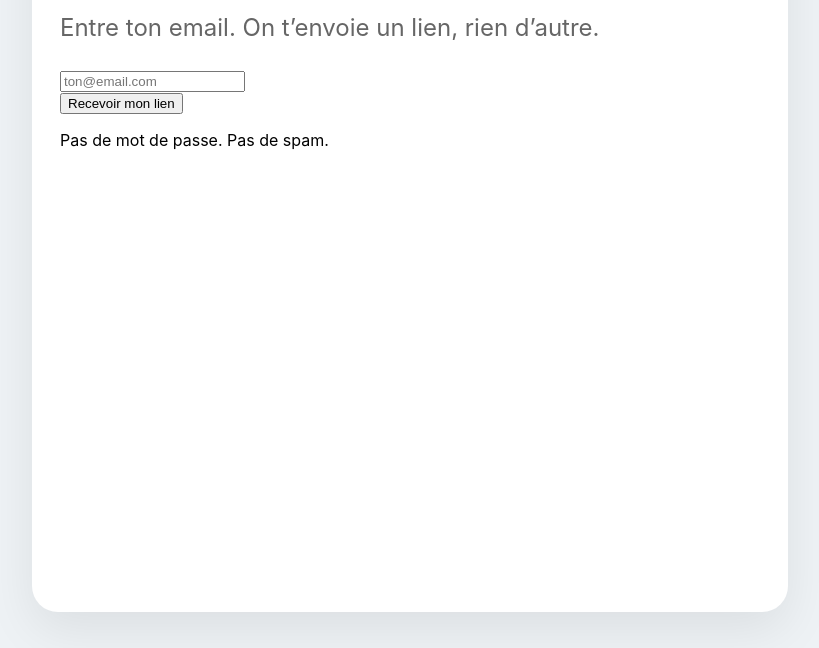
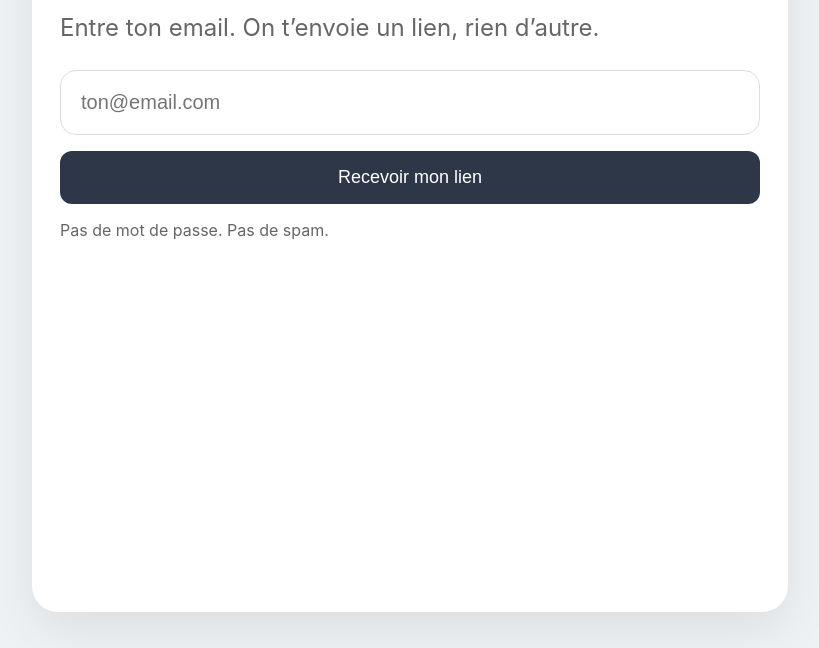
Before and after one commit to memoire-assistant/memoire-assistant, a website: page public/index.html in a window 1280 px wide. Shown: the part 152-800 px from the top of the page, without its empty margins (230-1049 px from the left). Drawn offline with Linux system fonts and the light colour scheme; no server answers.

Commit message:
Apparence connexion

```diff
--- a/public/index.html
+++ b/public/index.html
@@ -2,7 +2,16 @@
 <html lang="fr">
 <head>
   <meta charset="UTF-8">
+  <meta name="viewport" content="width=device-width, initial-scale=1.0, viewport-fit=cover">
   <title>Mémoire personnelle</title>
+
+  <!-- PWA Configuration -->
+  <link rel="manifest" href="/manifest.json">
+  <meta name="theme-color" content="#2d3748">
+  <meta name="apple-mobile-web-app-capable" content="yes">
+  <meta name="apple-mobile-web-app-status-bar-style" content="black-translucent">
+  <meta name="apple-mobile-web-app-title" content="Mémoire">
+  <link rel="apple-touch-icon" href="/icon-192.png">
 <style>
 body {
   font-family: -apple-system, BlinkMacSystemFont, sans-serif;
@@ -36,7 +45,41 @@ h1 {
   margin-bottom: 28px;
 }
 
-/* Input + micro intégré */
+/* Input général */
+input[type="email"],
+input[type="text"] {
+  width: 100%;
+  padding: 20px;
+  font-size: 20px;
+  border-radius: 16px;
+  border: 1px solid #ddd;
+  outline: none;
+  box-sizing: border-box;
+  margin-bottom: 16px;
+}
+
+input[type="email"]:focus,
+input[type="text"]:focus {
+  border-color: #a0b4c8;
+}
+
+/* Boutons généraux */
+button {
+  width: 100%;
+  padding: 16px;
+  font-size: 18px;
+  border-radius: 12px;
+  border: none;
+  cursor: pointer;
+  background: #2d3748;
+  color: white;
+}
+
+button:hover {
+  background: #1a202c;
+}
+
+/* Input + micro intégré (page assistant) */
 
 .input-wrapper {
   display: flex;
@@ -47,16 +90,7 @@ h1 {
 
 .input-wrapper input {
   flex: 1;
-  padding: 20px;
-  font-size: 20px;
-  border-radius: 16px;
-  border: 1px solid #ddd;
-  outline: none;
-  box-sizing: border-box;
-}
-
-.input-wrapper input:focus {
-  border-color: #a0b4c8;
+  margin-bottom: 0;
 }
 
 #micButton {
@@ -70,7 +104,7 @@ h1 {
   flex-shrink: 0;
 }
 
-/* Boutons */
+/* Boutons multiples (page assistant) */
 
 .buttons {
   display: flex;
@@ -83,9 +117,6 @@ margin-bottom: 40px;
   flex: 1;
   padding: 16px;
   font-size: 16px;
-  border-radius: 12px;
-  border: none;
-  cursor: pointer;
 }
 
 .primary {
@@ -95,6 +126,7 @@ margin-bottom: 40px;
 
 #voiceToggle {
   background: #edf2f7;
+  color: #2d3748;
   font-size: 14px;
 }
 
@@ -102,9 +134,17 @@ margin-bottom: 40px;
 
 .status {
   color: #666;
-  font-size: 14px;
+  font-size: 16px;
   min-height: 1.2em;
   margin-bottom: 10px;
+}
+
+/* Note sous login */
+.note {
+  font-size: 16px;
+  color: #666;
+  margin-top: 16px;
+  margin-bottom: 0;
 }
 
 /* Logout */
@@ -116,6 +156,7 @@ margin-bottom: 40px;
   background: none;
   border: none;
   color: #666;
+  cursor: pointer;
 }
 </style>
 </head>
@@ -127,13 +168,11 @@ margin-bottom: 40px;
       Entre ton email. On t’envoie un lien, rien d’autre.
     </p>
 
-    <div class="input-zone">
     <input
       id="email"
       type="email"
       placeholder="ton@email.com"
     />
-    </div>
 
     <button onclick="requestLoginLink()">
       Recevoir mon lien
@@ -323,6 +362,15 @@ async function logout() {
   window.location.reload();
 }
 
+// Enregistrement du Service Worker pour PWA
+if ('serviceWorker' in navigator) {
+  window.addEventListener('load', () => {
+    navigator.serviceWorker.register('/service-worker.js')
+      .then(reg => console.log('✅ Service Worker enregistré'))
+      .catch(err => console.log('❌ Erreur Service Worker:', err));
+  });
+}
+
 </script>
 
 
```
Lines whose indentation alone changed are shown as unchanged.
